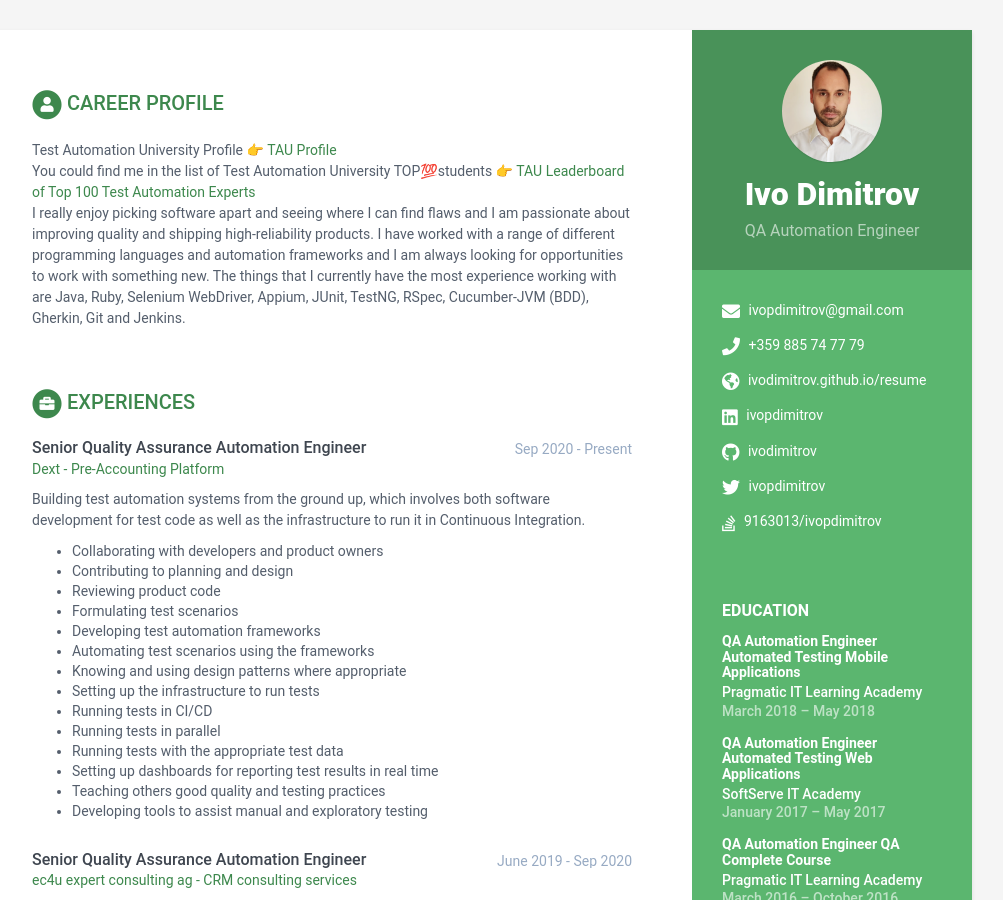
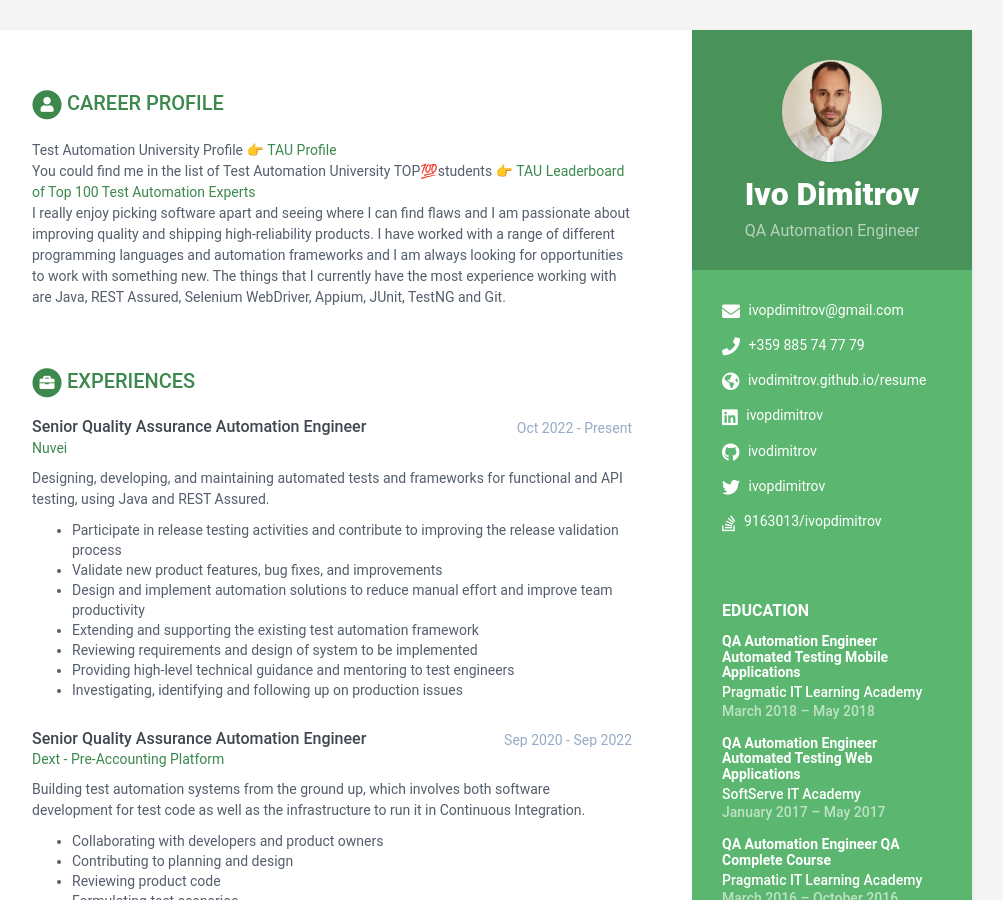
Before and after one commit to ivodimitrov/resume, a Jekyll site: the page built from index.html, in a window 1280 px wide and 900 px high. Shown: the whole window, without its empty margins (168-1171 px from the left). Built offline with Jekyll 4.4.1, drawn with Linux system fonts in a browser that asks for light colours; some of the changed text lies outside the part shown.

Commit message:
Update experience: add Nuvei role, refresh skills
Updated experience and skills in data.yml, including changes to job roles, technologies, and proficiency levels.

```diff
--- a/_data/data.yml
+++ b/_data/data.yml
@@ -46,8 +46,7 @@ career-profile:
     I really enjoy picking software apart and seeing where I can find flaws and I am passionate about improving
     quality and shipping high-reliability products. I have worked with a range of different programming languages
     and automation frameworks and I am always looking for opportunities to work with something new. The things that
-    I currently have the most experience working with are Java, Ruby, Selenium WebDriver, Appium, JUnit, TestNG, RSpec,
-    Cucumber-JVM (BDD), Gherkin, Git and Jenkins.
+    I currently have the most experience working with are Java, REST Assured, Selenium WebDriver, Appium, JUnit, TestNG and Git.
 
 education:
   - degree: QA Automation Engineer Automated Testing Mobile Applications
@@ -96,7 +95,23 @@ education:
 
 experiences:
   - role: Senior Quality Assurance Automation Engineer
-    time: Sep 2020 - Present
+    time: Oct 2022 - Present
+    company: Nuvei
+    link: "https://www.nuvei.com/"
+    details: |
+      Designing, developing, and maintaining automated tests and frameworks for functional and API testing,
+      using Java and REST Assured.
+
+        - Participate in release testing activities and contribute to improving the release validation process
+        - Validate new product features, bug fixes, and improvements
+        - Design and implement automation solutions to reduce manual effort and improve team productivity
+        - Extending and supporting the existing test automation framework
+        - Reviewing requirements and design of system to be implemented
+        - Providing high-level technical guidance and mentoring to test engineers
+        - Investigating, identifying and following up on production issues
+
+  - role: Senior Quality Assurance Automation Engineer
+    time: Sep 2020 - Sep 2022
     company: Dext - Pre-Accounting Platform
     link: "https://dext.com/"
     details: |
@@ -191,12 +206,12 @@ projects:
     - title: Mobile Test Automation Framework for native, hybrid and web apps for iOS and Android
       link: "https://github.com/IvoDimitrov/mobile-testing"
       tagline: "Java-based test automation framework that integrates with tools such as Appium, JUnit, TestNG,
-          Cucumber (BDD), Maven and Gradle."
+          Maven and Gradle."
 
     - title: Web Test Automation Framework
       link: "https://github.com/IvoDimitrov/tests-at-amazon"
       tagline: "Java-based test automation framework built on top of the most popular solutions Selenium WebDriver,
-      JUnit, TestNG, Cucumber (BDD) and Maven."
+      JUnit, TestNG and Maven."
 
     - title: API Testing and validating REST services. REST Assured Java Framework and API tests
       link: "https://github.com/IvoDimitrov/rest-assured-java-framework"
@@ -220,22 +235,19 @@ skills:
 
   toolset:
     - name: Java
-      level: 78%
+      level: 75%
 
     - name: Selenium WebDriver
       level: 85%
 
-    - name: Appium
+    - name: REST Assured
       level: 85%
 
     - name: JUnit
-      level: 95%
+      level: 90%
 
     - name: TestNG
-      level: 95%
-
-    - name: Cucumber
-      level: 95%
+      level: 90%
 
 footer: >
   Designed with <i class="fas fa-heart"></i> by <a href="https://github.com/IvoDimitrov" target="_blank" rel="nofollow">Ivo Dimitrov</a>
```
